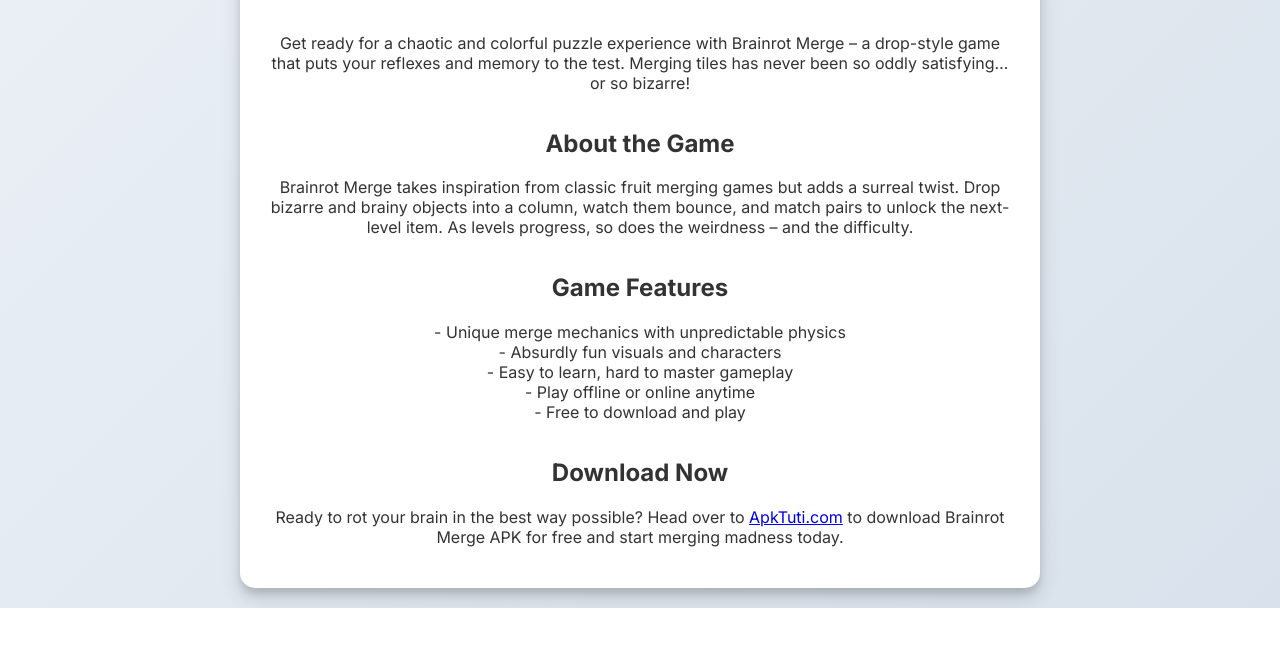
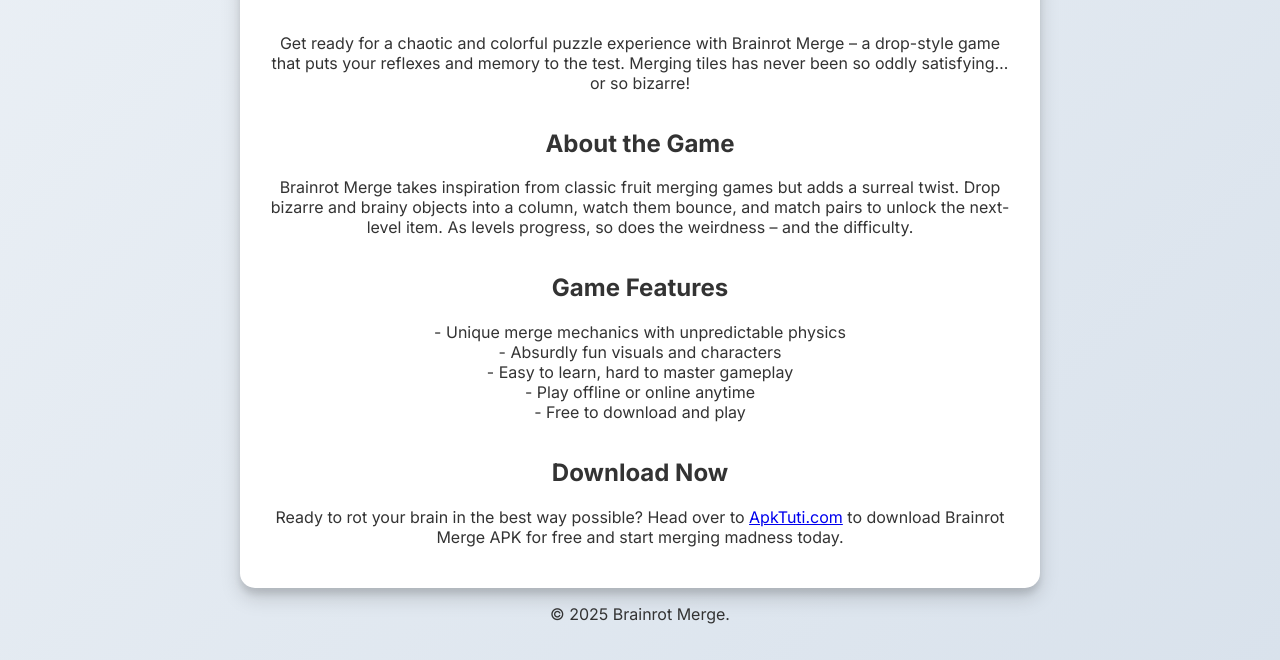
Before and after one commit to ApkTuticom/apktuticom.github.io, a plain HTML site: page index.html in a window 1280 px wide. Shown: the part 793-1453 px from the top of the page. Before the commit the page ends 1401 px from the top, so only its background shows below. Drawn offline with Linux system fonts and the light colour scheme.

Commit message:
Update index.html

```diff
--- a/index.html
+++ b/index.html
@@ -3,7 +3,7 @@
 <head>
     <meta charset="UTF-8">
     <meta name="viewport" content="width=device-width, initial-scale=1.0">
-    <title>Trò Chơi Merge</title>
+    <title>Brainrot Merge</title>
     <link href="https://fonts.googleapis.com/css2?family=Inter:wght@400;700&display=swap" rel="stylesheet">
     <style>
         /* General Body Styles */
@@ -108,4 +108,7 @@
     </section>
     </div>
 </body>
+        <footer class="game-footer">
+        <p>&copy; 2025 Brainrot Merge.</p>
+    </footer>
 </html>
```
